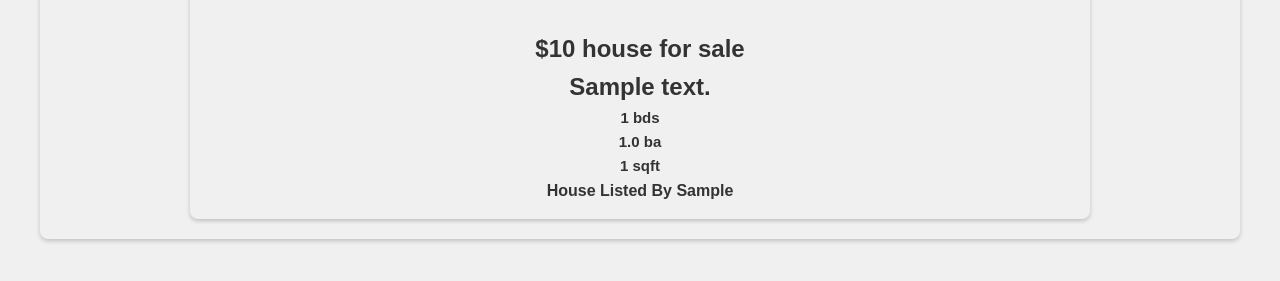
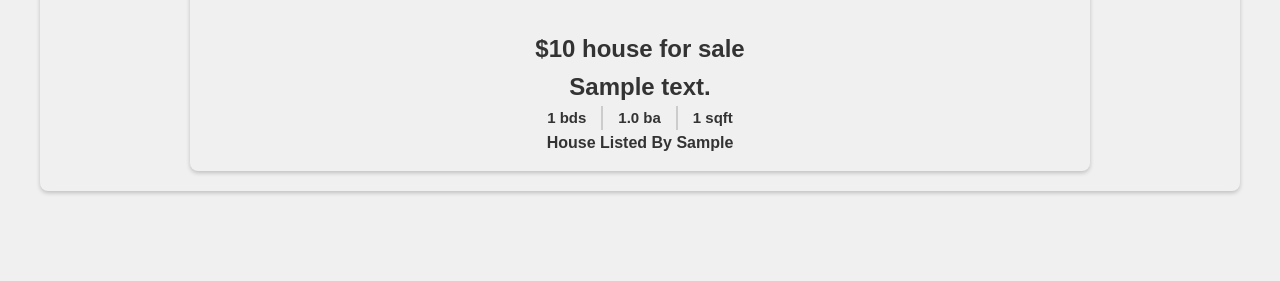
Before and after one commit to muckele/house-hunter, a Django app: template main_app/templates/houses/index.html in a window 1280 px wide. Shown: the part 367-648 px from the top of the page. Run offline with Django 4.2, Linux system fonts and the light colour scheme; the template is opened without the code that fills it: values that come from a table or form of the project are taken from there, others are empty; tables that the repository leaves empty hold one stand-in row (values such as "Sample post").

Commit message:
creates a div to list home details on one row in my details column

```diff
--- a/main_app/static/css/houses/house-index.css
+++ b/main_app/static/css/houses/house-index.css
@@ -87,3 +87,18 @@ img.usr-img{
   width: 25%;
   height: auto;
 }
+
+.details-row {
+  display: flex;
+  justify-content: space-around;
+  align-items: center;
+}
+
+.home-details:not(:last-child) {
+  border-right: 2px solid #ccc;
+  /* Visible line between spans */
+  padding-right: 15px;
+  /* Space before the line */
+  margin-right: 15px;
+  /* Space after the line */
+}
--- a/main_app/templates/houses/index.html
+++ b/main_app/templates/houses/index.html
@@ -40,9 +40,11 @@
             <p>- Lot / Land for sale</p>
             <span>House Listed By {{ house.listed_by }}</span>
           {% else %}
-            <span class="home-details"> {{ house.bedrooms }} bds</span>
-            <span class="home-details"> {{ house.bathrooms }} ba</span>
-            <span class="home-details"> {{ house.sqft }} sqft</span>
+            <div class="details-row">
+              <span class="home-details"> {{ house.bedrooms }} bds</span>
+              <span class="home-details"> {{ house.bathrooms }} ba</span>
+              <span class="home-details"> {{ house.sqft }} sqft</span>
+            </div>
           {% endif %}
           <span>House Listed By {{ house.listed_by }} </span>
         </div>
```
